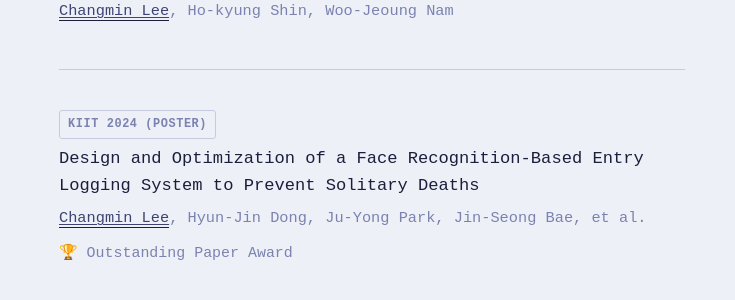
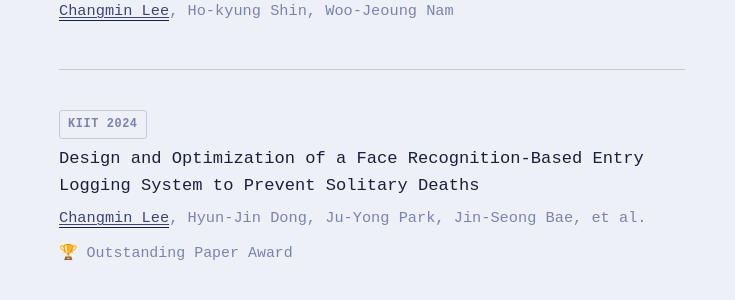
Before and after one commit to CkdalsKong/CkdalsKong.github.io, a Jekyll site: the page built from _pages/publications.md, in a window 1280 px wide and 900 px high, scrolled down 832 px. Shown: the part 143-443 px from the top of the window, without its empty margins (268-1003 px from the left). Built offline with Jekyll 4.4.1, drawn with Linux system fonts in a browser that asks for light colours; a script bundle is joined from its source files by our own code; library files that are not in the unit come from our copies.

Commit message:
Revert KIIT 2024 poster label

```diff
--- a/_pages/publications.md
+++ b/_pages/publications.md
@@ -40,7 +40,7 @@ author_profile: false
   </div>
 
   <div class="pub-card">
-    <span class="venue-badge venue-workshop">KIIT 2024 (Poster)</span>
+    <span class="venue-badge venue-workshop">KIIT 2024</span>
     <div class="pub-title">Design and Optimization of a Face Recognition-Based Entry Logging System to Prevent Solitary Deaths</div>
     <div class="pub-authors"><u>Changmin Lee</u>, Hyun-Jin Dong, Ju-Yong Park, Jin-Seong Bae, et al.</div>
     <div class="pub-note">🏆 Outstanding Paper Award</div>
```
